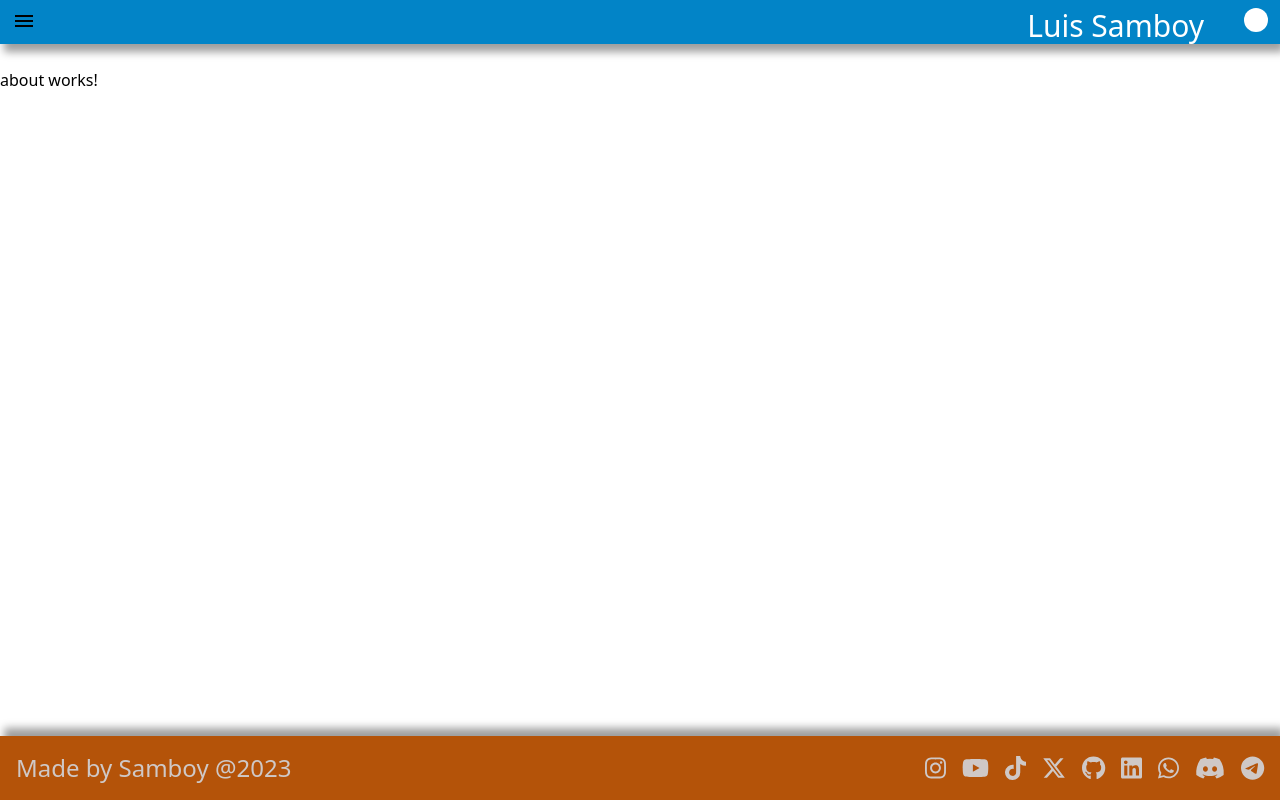
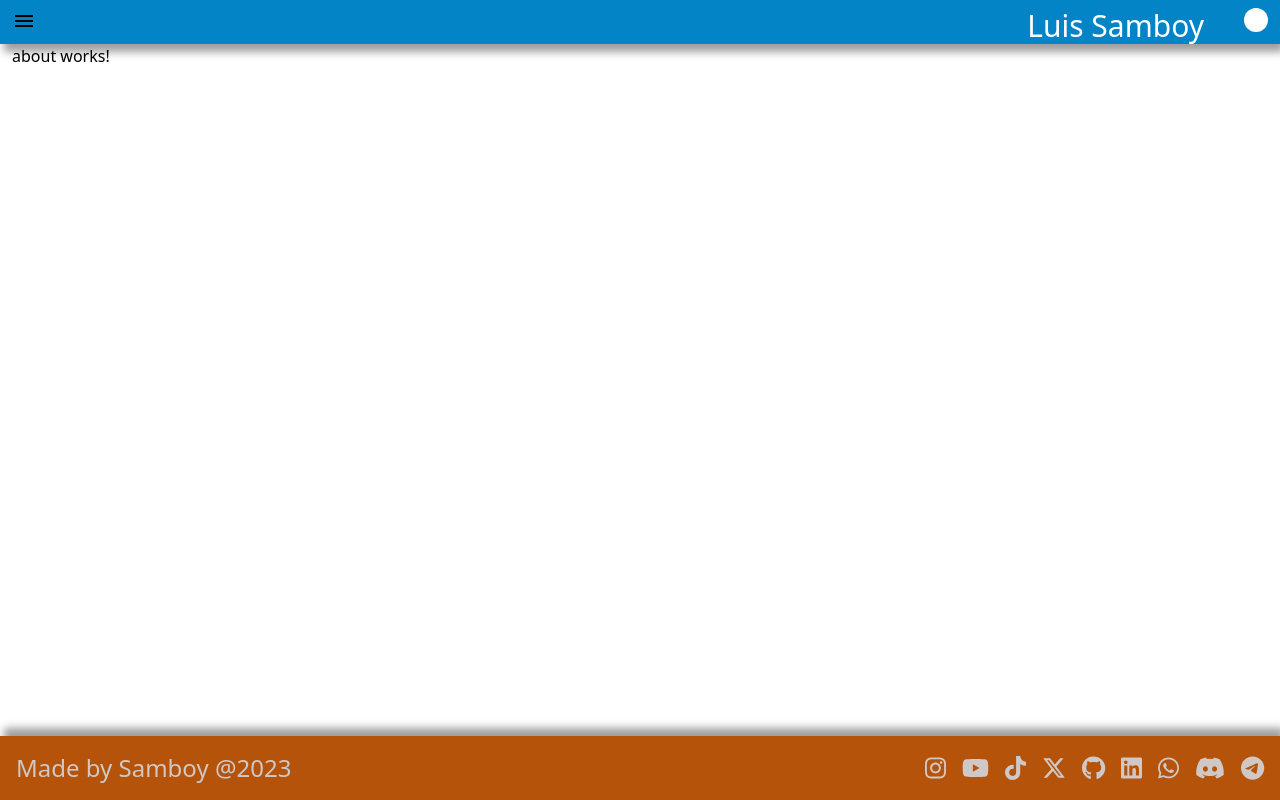
Before and after one commit to realluissamboy/my-personal-portfolio, an Angular app: page /about in a window 1280 px wide. Built offline with nearby package versions, Linux system fonts and the light colour scheme; what tailwindcss-elevation would draw is missing.

Commit message:
fixed universal styling

```diff
--- a/src/app/app.component.html
+++ b/src/app/app.component.html
@@ -1,3 +1,6 @@
 <app-header></app-header>
-<router-outlet class="min-h-screen flex-grow p-5 pb-16"></router-outlet>
+<!-- TODO: Ensure that this styling works across the entire app -->
+<div class="container mx-auto px-3">
+    <router-outlet></router-outlet>
+</div>
 <app-footer></app-footer>
--- a/src/app/header/header.component.html
+++ b/src/app/header/header.component.html
@@ -24,10 +24,11 @@
     [ngClass]="{ 'scale-x-0': !menuVisible }">
     <a routerLink="/home" routerLinkActive="active" ariaCurrentWhenActive="page" class="group/item hover:text-secondary"
       (click)="onMenuItemClick()">Home</a>
+    <a routerLink="/portfolio" routerLinkActive="active" ariaCurrentWhenActive="page"
+      class="group/item hover:text-secondary" (click)="onMenuItemClick()">Portfolio</a>
     <a routerLink="/about" routerLinkActive="active" ariaCurrentWhenActive="page"
       class="group/item hover:text-secondary" (click)="onMenuItemClick()">About</a>
-    <a routerLink="/portfolio" routerLinkActive="active" ariaCurrentWhenActive="page"
-      class="group/item hover:text-secondary" (click)="onMenuItemClick()">Portfolio</a>
+
     <p class="flex flex-wrap space-x-4">
 
       <a href="https://www.instagram.com/realluissamboy"><fa-icon [icon]="faInstagram"
```
